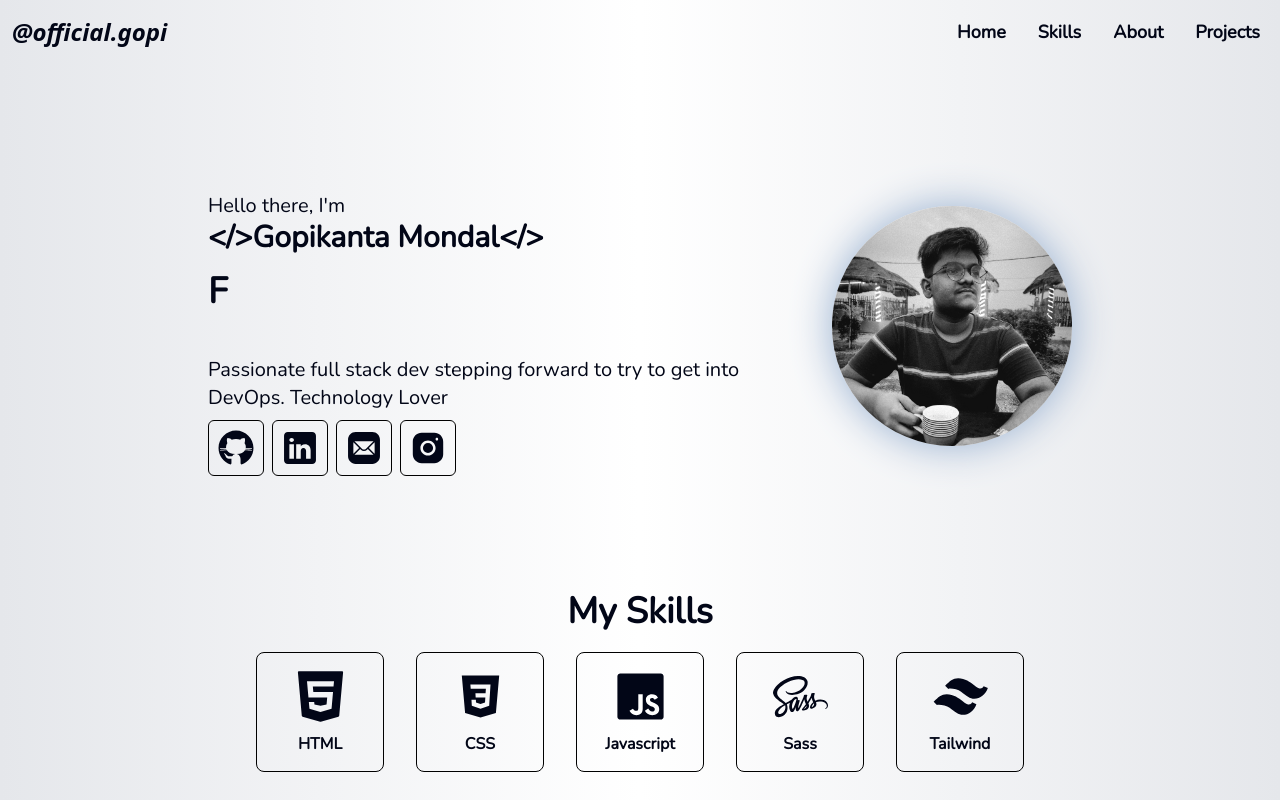
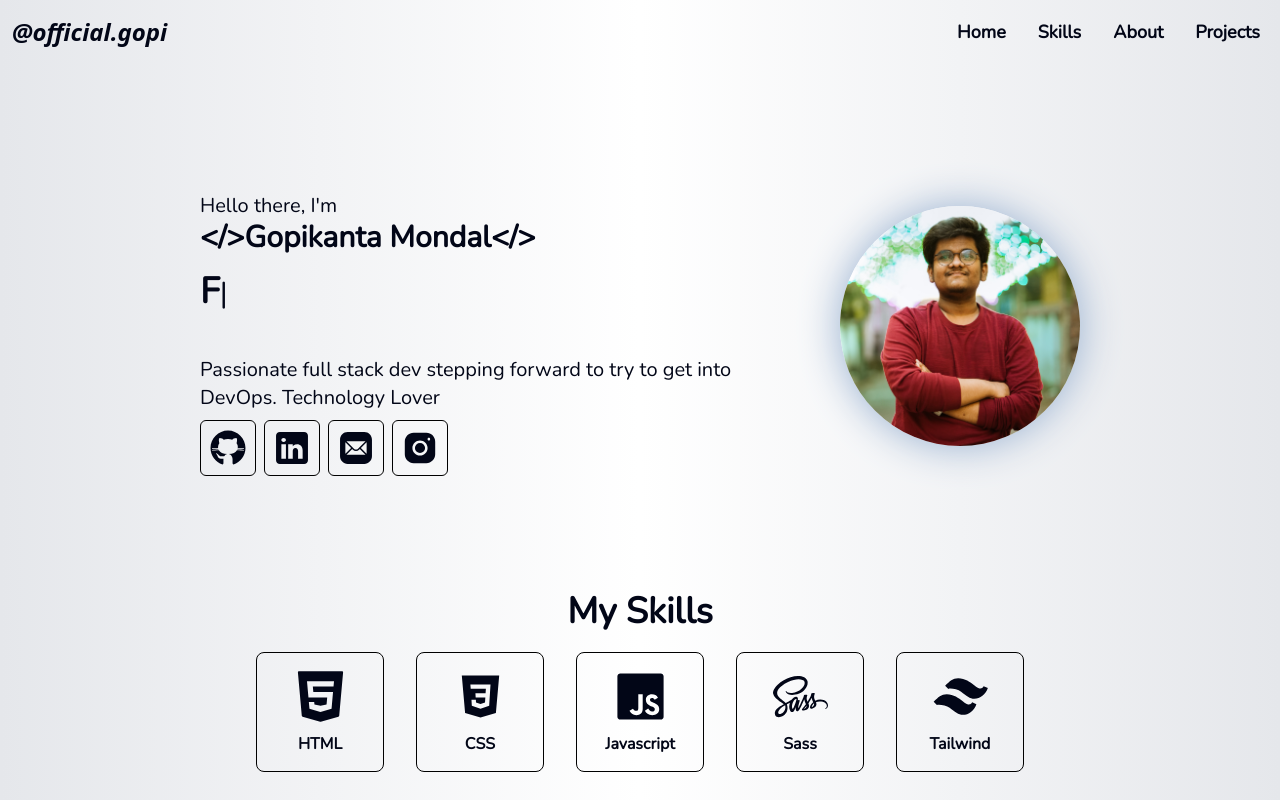
Before and after one commit to OfficialGopi/Portfolio, a React (Vite) app: page / in a window 1280 px wide. Built offline with nearby package versions, Linux system fonts and the light colour scheme.

Commit message:
Changes made to DP,conatacts ,skills and typing area

```diff
--- a/src/Utils/ContactIconBtn.jsx
+++ b/src/Utils/ContactIconBtn.jsx
@@ -6,7 +6,7 @@ const ContactIconBtn = ({ Icon, href }) => {
       <a
         href={href}
         target="_blank"
-        className="h-14 w-14 hover:p-[0.4rem] border border-black dark:border-slate-200 transition-all rounded-md p-2 "
+        className="h-14 w-14 hover:scale-95 border border-black dark:border-slate-200 transition-all rounded-md p-2 "
       >
         <button className="h-full w-full">
           <Icon />
--- a/src/components/MySkills/Skills.jsx
+++ b/src/components/MySkills/Skills.jsx
@@ -3,8 +3,8 @@ import React from "react";
 const Skills = ({ SkillIcon, SkillName }) => {
   return (
     <>
-      <div className=" md:h-32 flex  md:w-32 justify-center items-center gap-2 sm:h-[6.75rem] sm:w-[6.75rem] h-20 w-20">
-        <div className="md:h-[7.5rem] h-full w-full sm:h-[6.25rem] sm:hover:h-[6.75rem] md:hover:h-32 md:text-base text-xs sm:text-sm gap-2 md:hover:text-[1.04rem] border border-black dark:border-slate-200 rounded-lg aspect-square flex flex-col font-semibold p-1  dark:text-white transition-all justify-center items-center">
+      <div className=" md:h-32 flex  md:w-32 justify-center  items-center gap-2 sm:h-[6.75rem] sm:w-[6.75rem] h-20 w-20">
+        <div className="md:h-[7.5rem] h-full w-full sm:hover:scale-105 sm:h-[6.25rem]  md:hover:h-32 md:text-base text-xs sm:text-sm gap-2 md:hover:text-[1.04rem] border border-black dark:border-slate-200 rounded-lg aspect-square flex flex-col font-semibold p-1  dark:text-white transition-all justify-center items-center">
           <div className="h-1/2 ">
             <SkillIcon />
           </div>
--- a/src/pages/Home.jsx
+++ b/src/pages/Home.jsx
@@ -13,7 +13,7 @@ const Home = () => {
         "Frontend Developer",
         "React Native App Developer",
       ],
-      showCursor: false,
+      showCursor: true,
       startDelay: 0,
       typeSpeed: 50,
       backSpeed: 50,
@@ -32,7 +32,7 @@ const Home = () => {
         className=" flex flex-col gap-12 items-center  py-24 sm:p-24"
         id="home"
       >
-        <div className="w-full flex sm:flex-row flex-col-reverse sm:justify-center items-center gap-5 sm:gap-20">
+        <div className="w-full flex sm:flex-row flex-col-reverse sm:justify-center items-center gap-4 sm:gap-24">
           <div className="dark:text-slate-300 flex flex-col text-3xl my-4 sm:w-1/2 w-3/4">
             <span className=" dark:text-slate-300 lg:text-xl md:text-lg text-base flex-col  flex my-4">
               <span> Hello there, I'm</span>
@@ -40,10 +40,12 @@ const Home = () => {
                 {"</>"}Gopikanta Mondal{"</>"}
               </span>
             </span>
-            <span
-              ref={el}
-              className="font-semibold text-3xl md:text-4xl text-wrap"
-            ></span>
+            <div>
+              <span
+                ref={el}
+                className="font-semibold text-3xl md:text-4xl "
+              ></span>
+            </div>
             <br />
             <span className="font-light  text-pretty  dark:text-slate-300 my-2 text-lg md:text-xl">
               Passionate full stack dev stepping forward to try to get into
```
Also changed, not shown: src/assets/gopi.jpg, 1 other file (tests, documents, lock files or other folders).
